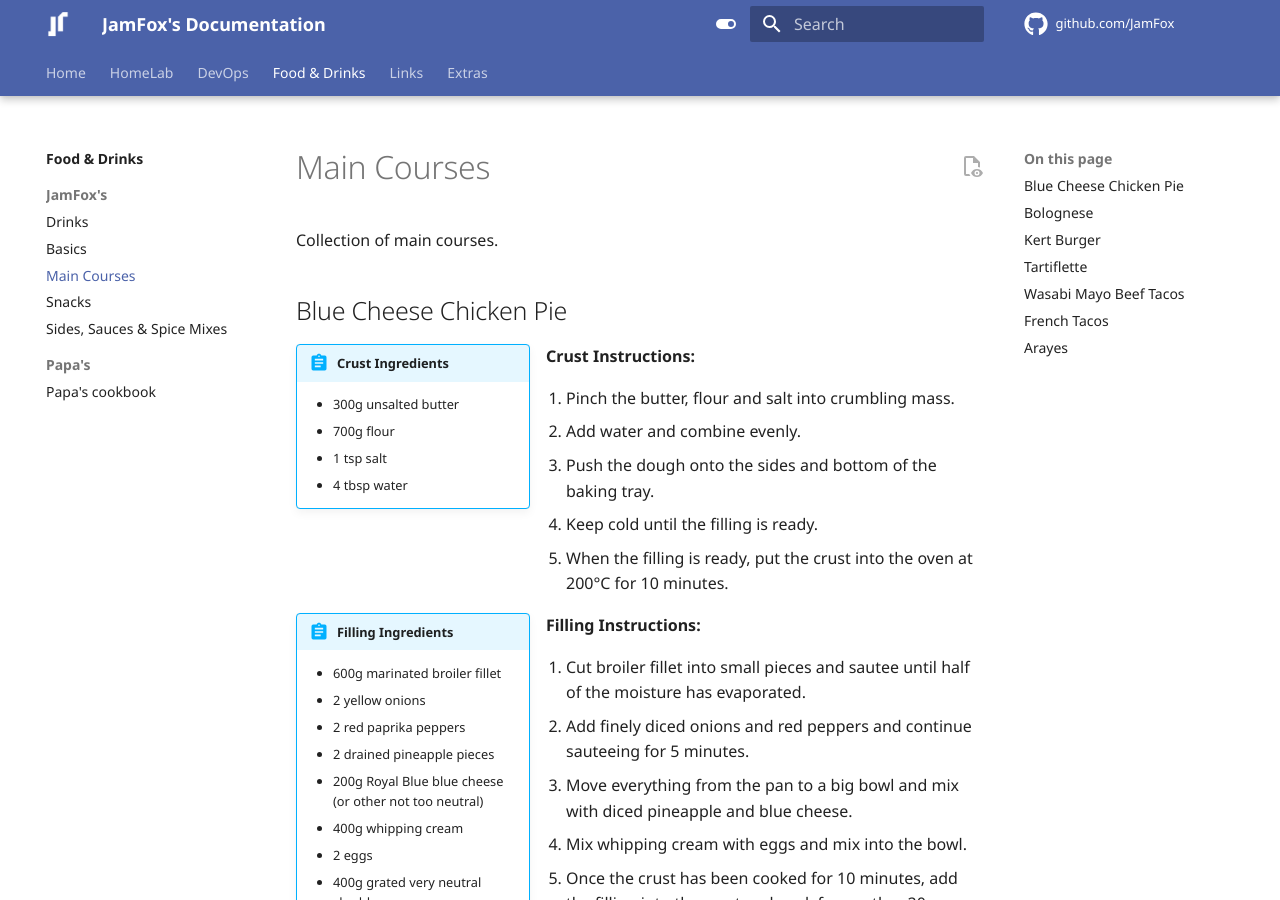
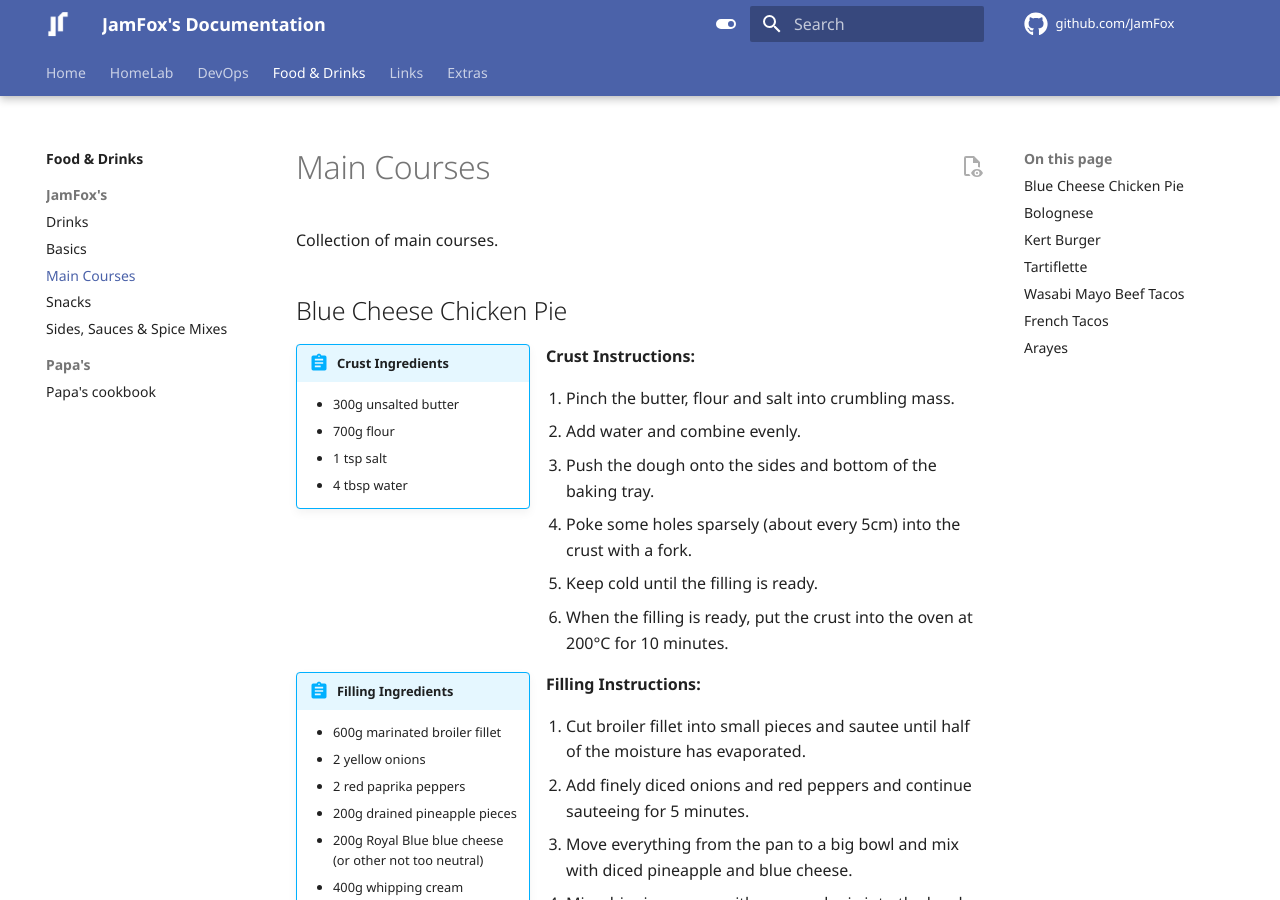
Before and after one commit to JamFox/docs.jamfox.dev, an MkDocs documentation site: the page built from docs/content/food/maincourses.md, in a window 1280 px wide and 900 px high. Built offline with MkDocs 1.6.1 and Material for MkDocs 9.7.7, drawn with Linux system fonts in a browser that asks for light colours; comment, search, counter and statistics services are not loaded.

Commit message:
detail pie

```diff
--- a/docs/content/food/maincourses.md
+++ b/docs/content/food/maincourses.md
@@ -17,14 +17,15 @@ Collection of main courses.
 1. Pinch the butter, flour and salt into crumbling mass.
 2. Add water and combine evenly.
 3. Push the dough onto the sides and bottom of the baking tray.
-4. Keep cold until the filling is ready.
-5. When the filling is ready, put the crust into the oven at 200°C for 10 minutes.
+4. Poke some holes sparsely (about every 5cm) into the crust with a fork.
+5. Keep cold until the filling is ready.
+6. When the filling is ready, put the crust into the oven at 200°C for 10 minutes.
 
 !!! abstract inline "Filling Ingredients"
     - 600g marinated broiler fillet
     - 2 yellow onions
     - 2 red paprika peppers
-    - 2 drained pineapple pieces
+    - 200g drained pineapple pieces
     - 200g Royal Blue blue cheese (or other not too neutral)
     - 400g whipping cream
     - 2 eggs
```
